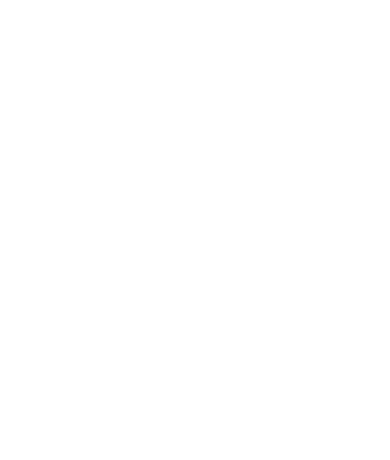
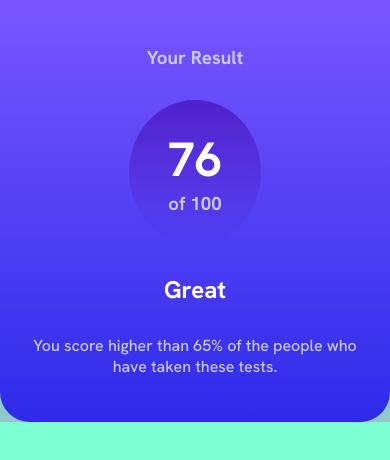
Before and after one commit to OlenaMitropolska/Challenge, a plain HTML site: page index.html in a window 390 px wide. Drawn offline with Linux system fonts and the light colour scheme.

Commit message:
upper section phone done, sorry i forgot to do it before

```diff
--- a/index.html
+++ b/index.html
@@ -4,8 +4,26 @@
     <meta charset="UTF-8">
     <meta name="viewport" content="width=device-width, initial-scale=1.0">
     <title>Document</title>
+    <link rel="stylesheet" href="/style.css">
 </head>
 <body>
+    <div class="container">
+<div class="inside">
+<h3>Your Result</h3>
+<div class="circle">
+    <h1>76</h1>
+    <h3>of 100</h3>
+</div>
 
+<div class="text">
+    <h2>Great</h2>
+    <p>You score higher than 65% of the people who have taken these tests.</p>
+</div>
+</div>
+
+<div class="summary"></div>
+
+
+    </div>
 </body>
 </html>
--- a/style.css
+++ b/style.css
@@ -0,0 +1,101 @@
+@import url('https://fonts.googleapis.com/css2?family=Hanken+Grotesk:wght@500;700;800&display=swap');
+* {
+    margin: 0;
+    padding: 0;
+    box-sizing: border-box;
+    list-style: none;
+    text-decoration: none;
+}
+body {
+    --primary-light-red: hsl(0, 100%, 67%);
+    --primary-yellow: hsl(39, 100%, 56%);
+    --primary-green-teal: hsl(166, 100%, 37%);
+    --primary-vobalt-blue: hsl(234, 85%, 45%);
+
+    --neutral-white: hsl(0, 0%, 100%);
+    --pale-bleu: hsl(221, 100%, 96%);
+    --neutral-lavender:  hsl(241, 100%, 89%);
+    --dark-grey-blue: hsl(224, 30%, 27%);
+
+    height: 100vh;
+    width: 100vw;
+
+}
+.container {
+    font-family: 'Hanken Grotesk', sans-serif;
+/* background-color: var(--neutral-white); */
+height: 100%;
+background-color: rgb(144, 201, 201);
+/* font-size: 18px; */
+}
+.inside {
+    background-image: linear-gradient(hsl(252, 100%, 67%) , hsl(241, 81%, 54%));
+  height: 50%;
+  min-height: fit-content;
+  border-radius: 0 0 30px 30px;
+  display: flex;
+  flex-direction: column;
+  justify-content: center;
+  align-items: center;
+  color: var(--neutral-white);
+  gap: 30px;
+  padding: 30px;
+}
+.circle {
+    background-image: linear-gradient(hsla(256, 72%, 46%, 1), hsla(241, 72%, 46%, 0));
+    height: 40%;
+    width: 40%;
+    border-radius: 100%;
+    display: flex;
+    flex-direction: column;
+    justify-content: center;
+    align-items: center;
+}
+.text {
+    text-align: center;
+    display: flex;
+    flex-direction: column;
+    gap: 30px;
+}
+.inside h1 {
+    font-size: 3em;
+}
+
+.inside h3 {
+    color: var(--neutral-lavender);
+}
+.inside p {
+    color: var(--neutral-lavender);
+}
+
+
+
+.summary {
+    height: 50%;
+    /* max-height: fit-content; */
+    background-color: aquamarine;
+}
+
+
+
+
+@media only screen and (min-width: 992px) {
+    body {
+/* padding: 0 20px 0 20px; */
+    }
+.container {
+    display: flex;
+    flex-direction: row;
+    flex-wrap: wrap;
+    justify-content: center;
+   align-items: center;
+}
+
+.inside {
+    width: 50%;
+}
+.summary {
+    width: 50%;
+}
+
+}
```
Also changed, not shown: favicon-32x32.png (added), icon-memory.svg (added), icon-reaction.svg (added), icon-verbal.svg (added), icon-visual.svg (added).
